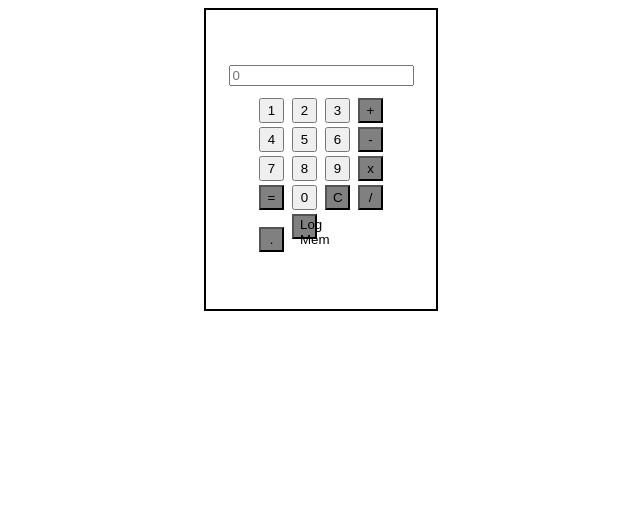
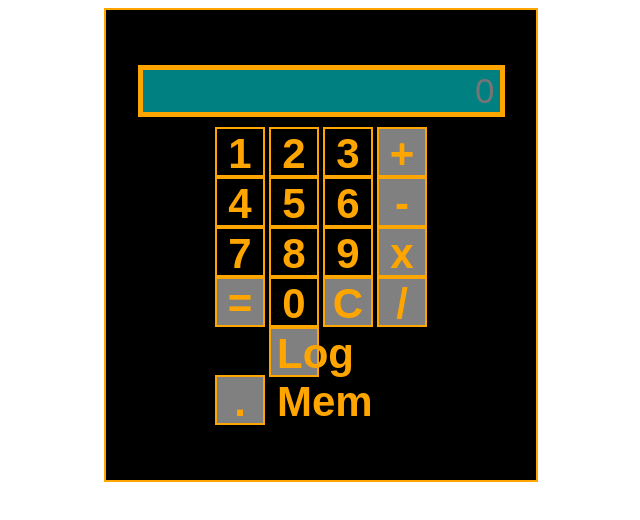
Before and after one commit to DimitrisZx/jsCalculator-WIP-, a plain HTML site: page index.html in a window 1280 px wide. Shown: the whole page, without its empty margins (319-959 px from the left). Drawn offline with Linux system fonts and the light colour scheme.

Commit message:
Add some styles (not likely final)

```diff
--- a/styles.css
+++ b/styles.css
@@ -2,10 +2,11 @@
   display: flex;
   flex-direction: column;
   align-items: center;
-  border: solid black 2px;
-  width: 200px;
+  border: solid orange 2px;
+  width: 400px;
   margin: 0 auto;
   padding: 55px 15px;
+  background: black;
 }
 #button-grid {
   display: flex;
@@ -16,10 +17,28 @@
   flex: 1;
 }
 .btn {
-  margin: 2px;
-  height: 25px;
-  width: 25px;
+  height: 50px;
+  width: 50px;
+  background: black;
+  color:orange;
+  border: 2px orange solid;
+  font-weight: bold;
+  font-size: 42px;
+}
+
+.btn:hover {
+  background: color;
+  color:orangered;
 }
 .btn-func {
   background-color: grey;
 }
+#input{
+  font-size:35px;
+  width: 350px;
+  text-align: right;
+  background: teal;
+  color:orange;
+  border: 5px solid orange;
+  padding-right:5px;
+}
```
